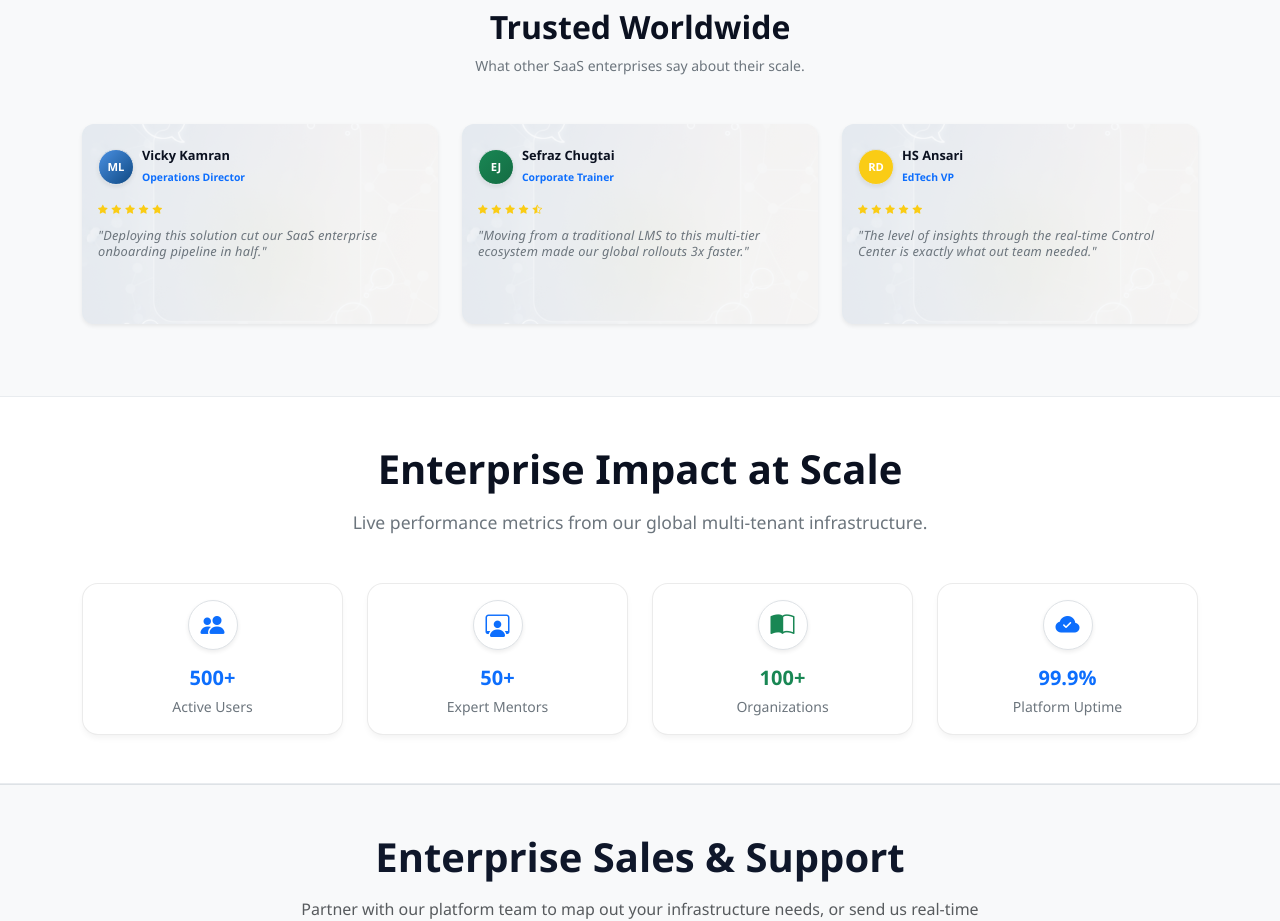
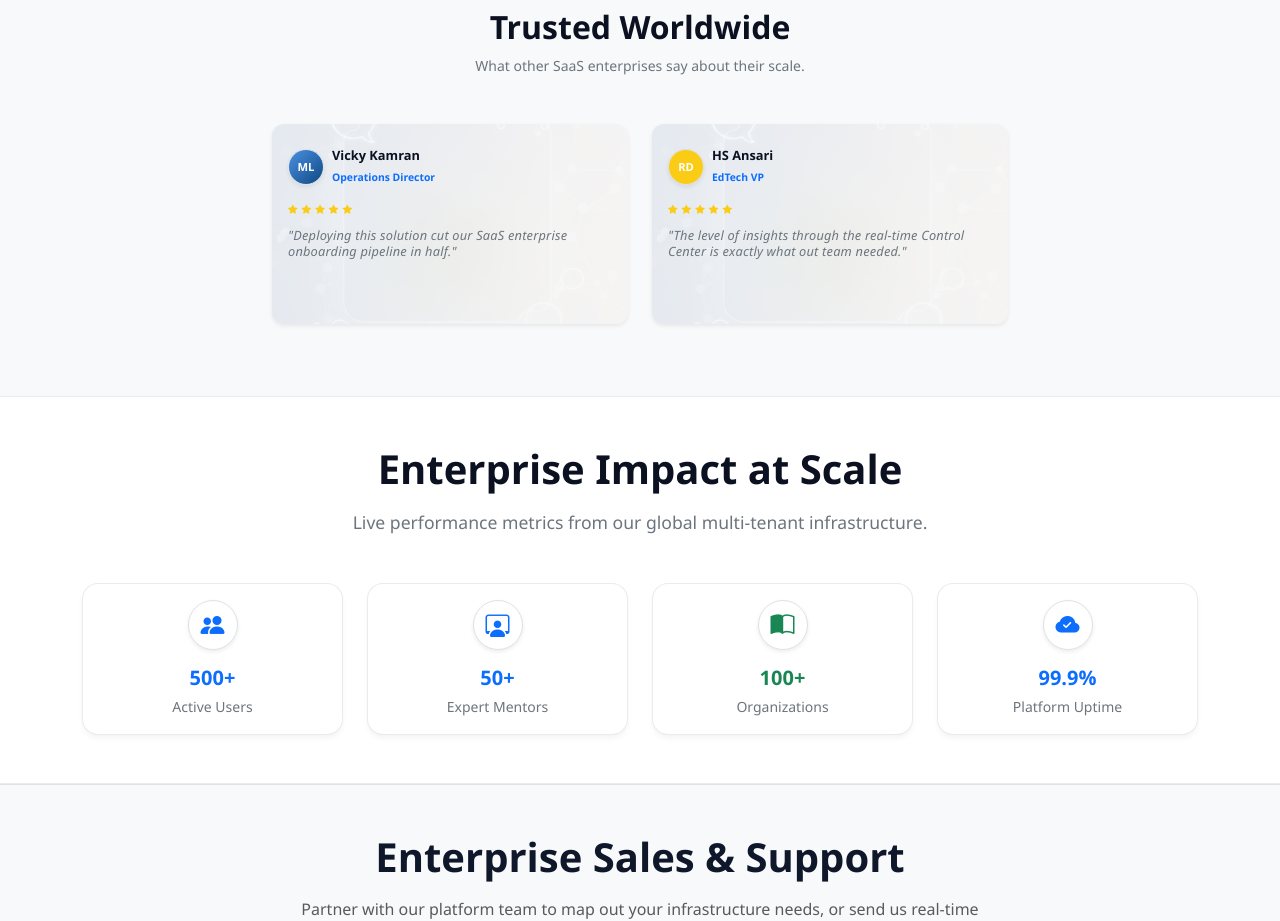
Before and after one commit to hafizsaad5678/LMS, a Vue app in the folder frontend/: page / in a window 1280 px wide. Shown: the part 2620-3541 px from the top of the page. Built offline with nearby package versions, Linux system fonts and the light colour scheme; no server answers.

Commit message:
Landing Page Customization

```diff
--- a/frontend/src/components/shared/home/RoleCardsSection.vue
+++ b/frontend/src/components/shared/home/RoleCardsSection.vue
@@ -136,16 +136,6 @@ const testimonials = [
     halfStar: false,
   },
   {
-    bgImage: motivationQuote2,
-    initials: 'EJ',
-    avatarClass: 'bg-success',
-    name: 'Sefraz Chugtai',
-    role: 'Corporate Trainer',
-    quote: 'Moving from a traditional LMS to this multi-tier ecosystem made our global rollouts 3x faster.',
-    stars: 4,
-    halfStar: true,
-  },
-  {
     bgImage: motivationQuote3,
     initials: 'RD',
     avatarClass: 'bg-warning text-dark',
```
